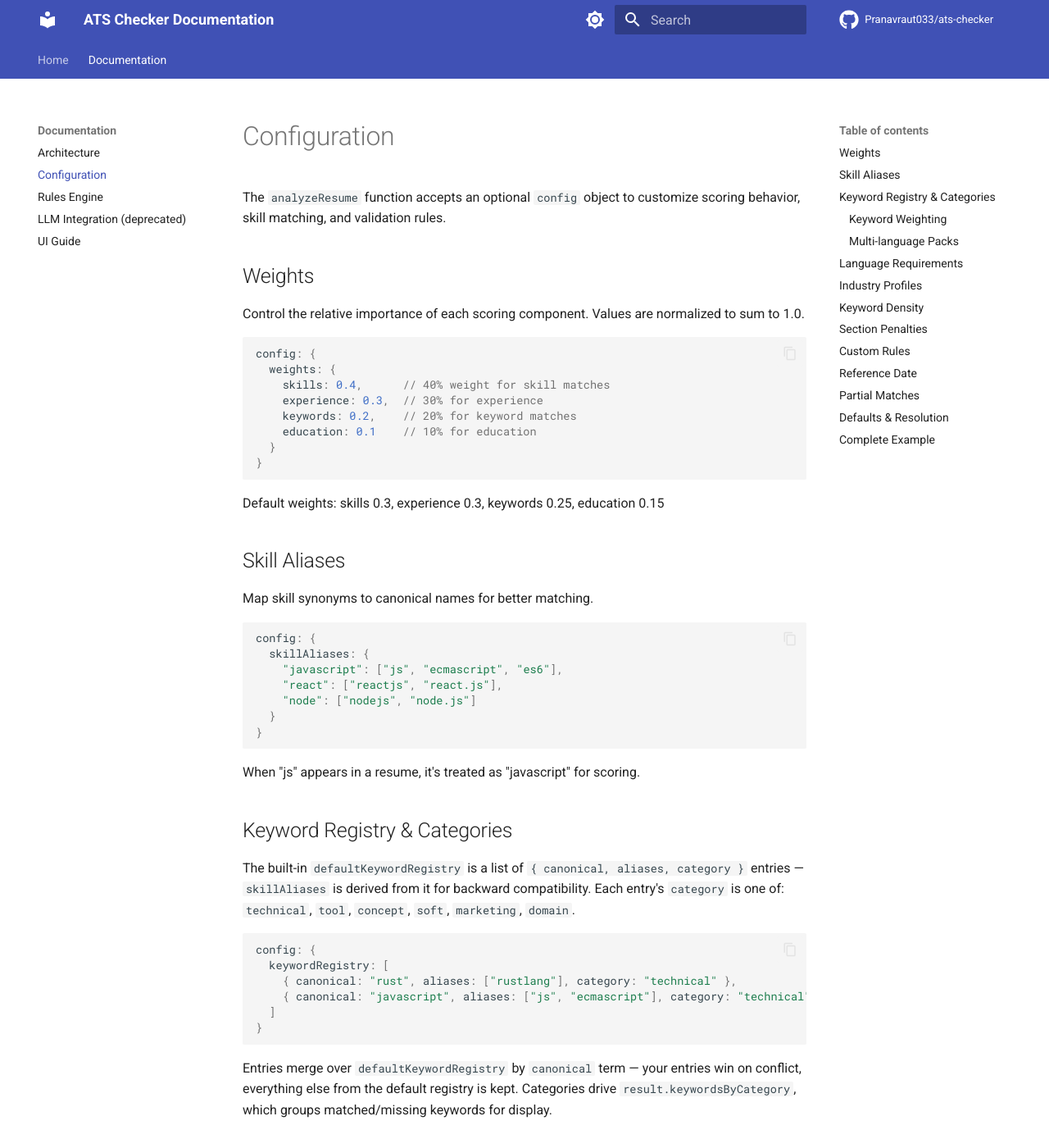
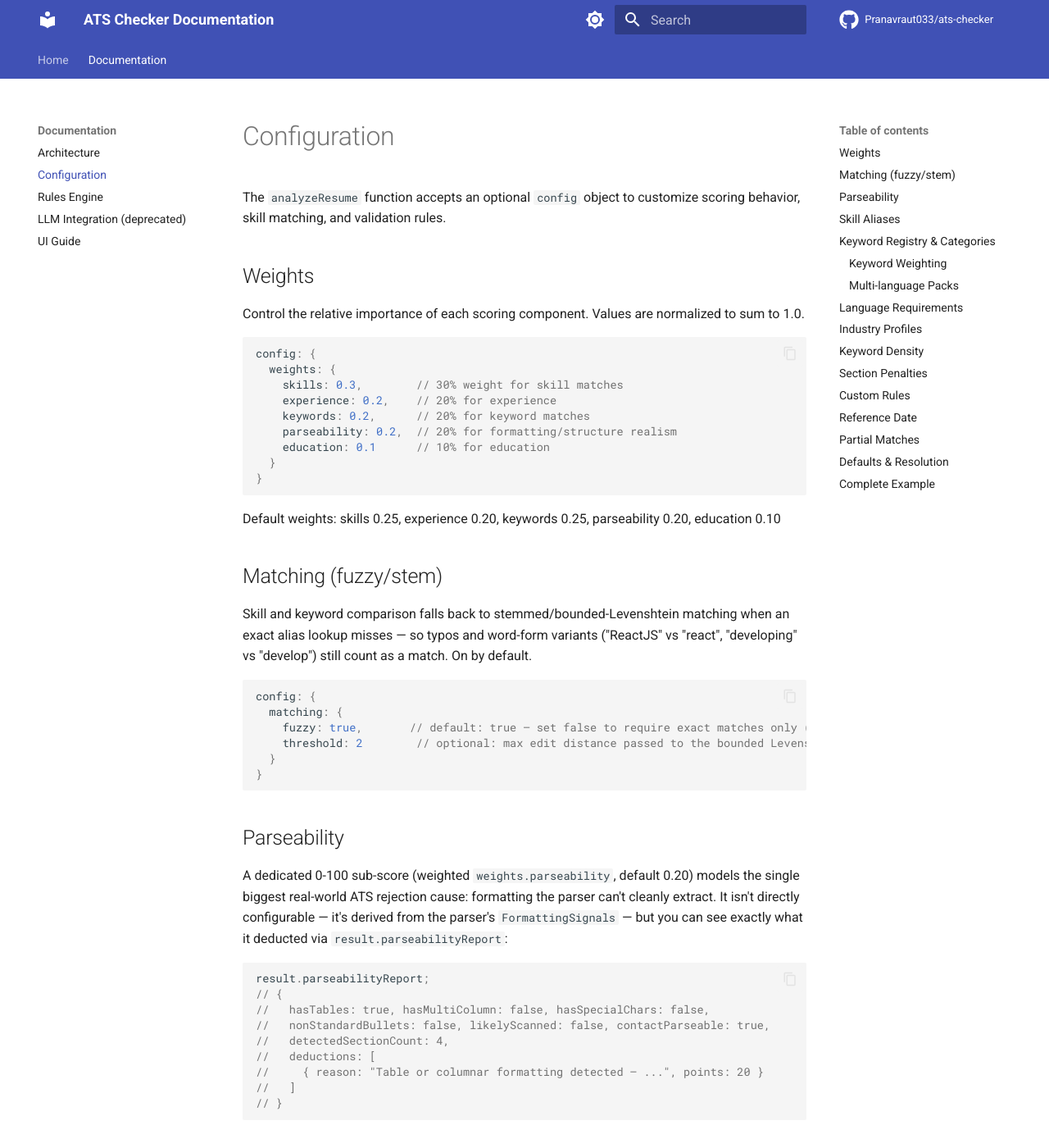
Before and after one commit to Pranavraut033/ats-checker, an MkDocs documentation site: the page built from docs/configuration.md, in a window 1280 px wide and 1400 px high. Shown: the whole window at 82% size. Built offline with MkDocs 1.6.1 and Material for MkDocs 9.7.7, drawn with Linux system fonts in a browser that asks for light colours; comment, search, counter and statistics services are not loaded; some of the changed text lies outside the part shown.

Commit message:
docs: sync README, CLAUDE.md, and docs/ with v2.0.0
Updates feature list, output tables, scoring formula, defaults, and
architecture pipeline diagram to reflect the parseability dimension,
re-weighted scoring, fuzzy/stem matching, seniority/gap tracking,
per-role skill dating, and the expanded 407-term keyword registry.

````diff
--- a/docs/configuration.md
+++ b/docs/configuration.md
@@ -9,15 +9,45 @@ Control the relative importance of each scoring component. Values are normalized
 ```typescript
 config: {
   weights: {
-    skills: 0.4,      // 40% weight for skill matches
-    experience: 0.3,  // 30% for experience
-    keywords: 0.2,    // 20% for keyword matches
-    education: 0.1    // 10% for education
+    skills: 0.3,        // 30% weight for skill matches
+    experience: 0.2,    // 20% for experience
+    keywords: 0.2,      // 20% for keyword matches
+    parseability: 0.2,  // 20% for formatting/structure realism
+    education: 0.1      // 10% for education
   }
 }
 ```
 
-Default weights: skills 0.3, experience 0.3, keywords 0.25, education 0.15
+Default weights: skills 0.25, experience 0.20, keywords 0.25, parseability 0.20, education 0.10
+
+## Matching (fuzzy/stem)
+
+Skill and keyword comparison falls back to stemmed/bounded-Levenshtein matching when an exact alias lookup misses — so typos and word-form variants ("ReactJS" vs "react", "developing" vs "develop") still count as a match. On by default.
+
+```typescript
+config: {
+  matching: {
+    fuzzy: true,       // default: true — set false to require exact matches only (v1 behavior)
+    threshold: 2        // optional: max edit distance passed to the bounded Levenshtein check
+  }
+}
+```
+
+## Parseability
+
+A dedicated 0-100 sub-score (weighted `weights.parseability`, default 0.20) models the single biggest real-world ATS rejection cause: formatting the parser can't cleanly extract. It isn't directly configurable — it's derived from the parser's `FormattingSignals` — but you can see exactly what it deducted via `result.parseabilityReport`:
+
+```typescript
+result.parseabilityReport;
+// {
+//   hasTables: true, hasMultiColumn: false, hasSpecialChars: false,
+//   nonStandardBullets: false, likelyScanned: false, contactParseable: true,
+//   detectedSectionCount: 4,
+//   deductions: [
+//     { reason: "Table or columnar formatting detected — ...", points: 20 }
+//   ]
+// }
+```
 
 ## Skill Aliases
 
@@ -134,10 +164,12 @@ config: {
     missingExperience: 10,
     missingSkills: 5,
     missingEducation: 5,
-    missingContact: 0  // warning-only by default; set >0 to dock points for no parseable email
+    missingContact: 12  // default: a real ATS treats no parseable email as a near-knockout
   }
 }
 ```
+
+Note: an unparseable contact email is *also* one of the deductions inside `breakdown.parseability` (see [Parseability](#parseability)) — `missingContact` is the separate rule-engine penalty on top of that, not a duplicate of it.
 
 ## Custom Rules
 
@@ -184,12 +216,13 @@ config: {
 All user input is merged with sane defaults using `resolveConfig()` and weights are normalized to sum to 1.0.
 
 Default values:
-- **Weights**: skills 0.3, experience 0.3, keywords 0.25, education 0.15
+- **Weights**: skills 0.25, experience 0.20, keywords 0.25, parseability 0.20, education 0.10
+- **Matching**: `fuzzy: true` (stemmed/bounded-Levenshtein fallback for skills & keywords)
 - **Keyword Density**: min 0.0025, max 0.04, overusePenalty 5
-- **Section Penalties**: missingSummary 4, missingExperience 10, missingSkills 8, missingEducation 6, missingContact 0 (warning-only)
+- **Section Penalties**: missingSummary 4, missingExperience 10, missingSkills 8, missingEducation 6, missingContact 12
 - **Partial Matches**: `allowPartialMatches: true`
 - **Skill Aliases**: merged from built-in `defaultSkillAliases` + your overrides
-- **Keyword Registry**: merged from `defaultKeywordRegistry` + your `keywordRegistry` entries (by canonical term), then `skillAliases` layered on top
+- **Keyword Registry**: merged from `defaultKeywordRegistry` (407 canonical terms) + your `keywordRegistry` entries (by canonical term), then `skillAliases` layered on top
 - **Language Requirements**: parsed automatically from JD/resume text, no config — see [Language Requirements](#language-requirements)
 - **Profile**: `softwareEngineerProfile` unless overridden
 
@@ -206,7 +239,7 @@ const result = analyzeResume({
   resumeText: "...",
   jobDescription: "...",
   config: {
-    weights: { skills: 0.5, experience: 0.3, keywords: 0.1, education: 0.1 },
+    weights: { skills: 0.4, experience: 0.2, keywords: 0.15, parseability: 0.15, education: 0.1 },
     skillAliases: { "typescript": ["ts"] },
     profile: {
       mandatorySkills: ["javascript", "react"],
````
Also changed, not shown: CLAUDE.md (+12 -9 lines), README.md (+36 -19 lines), docs/architecture.md (+16 -9 lines), docs/index.md (+18 -10 lines).
